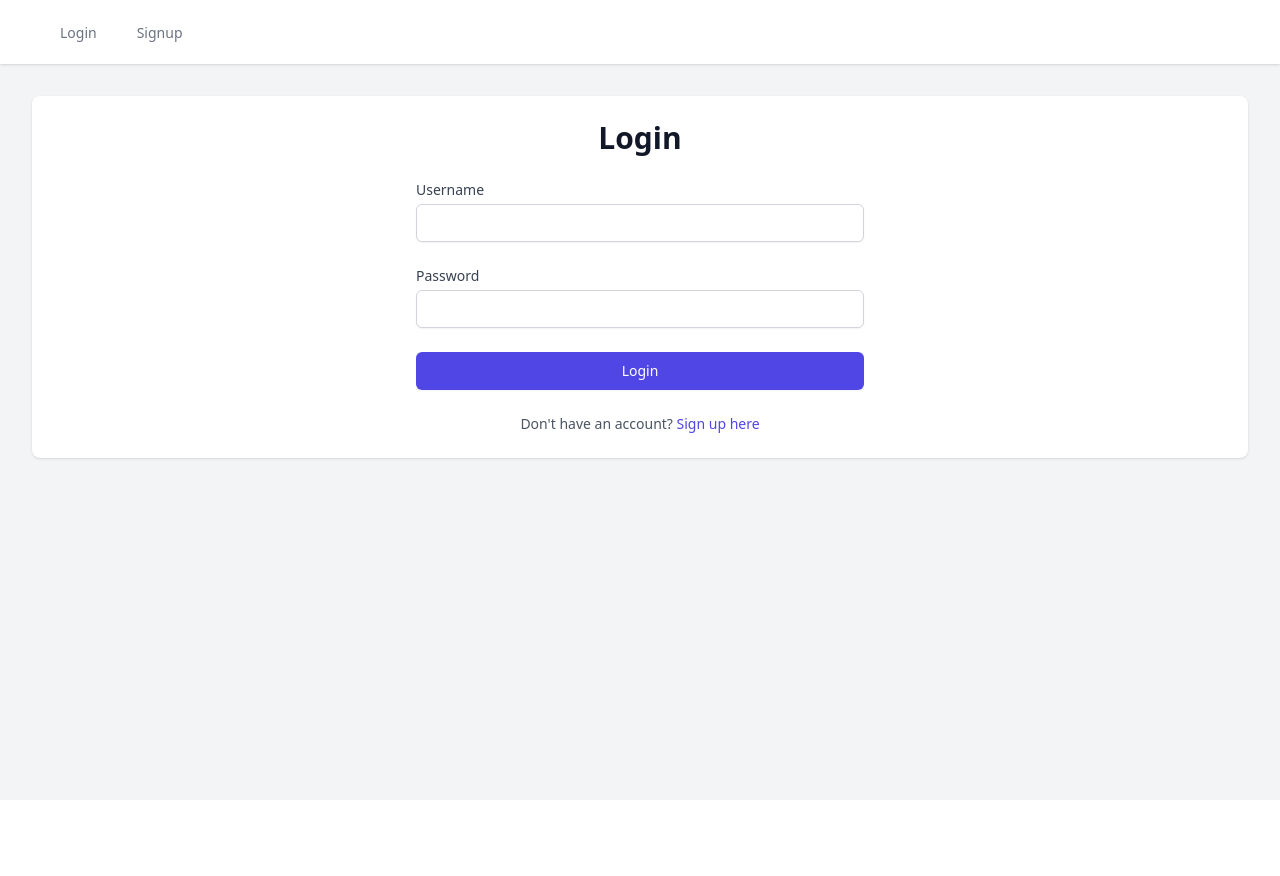
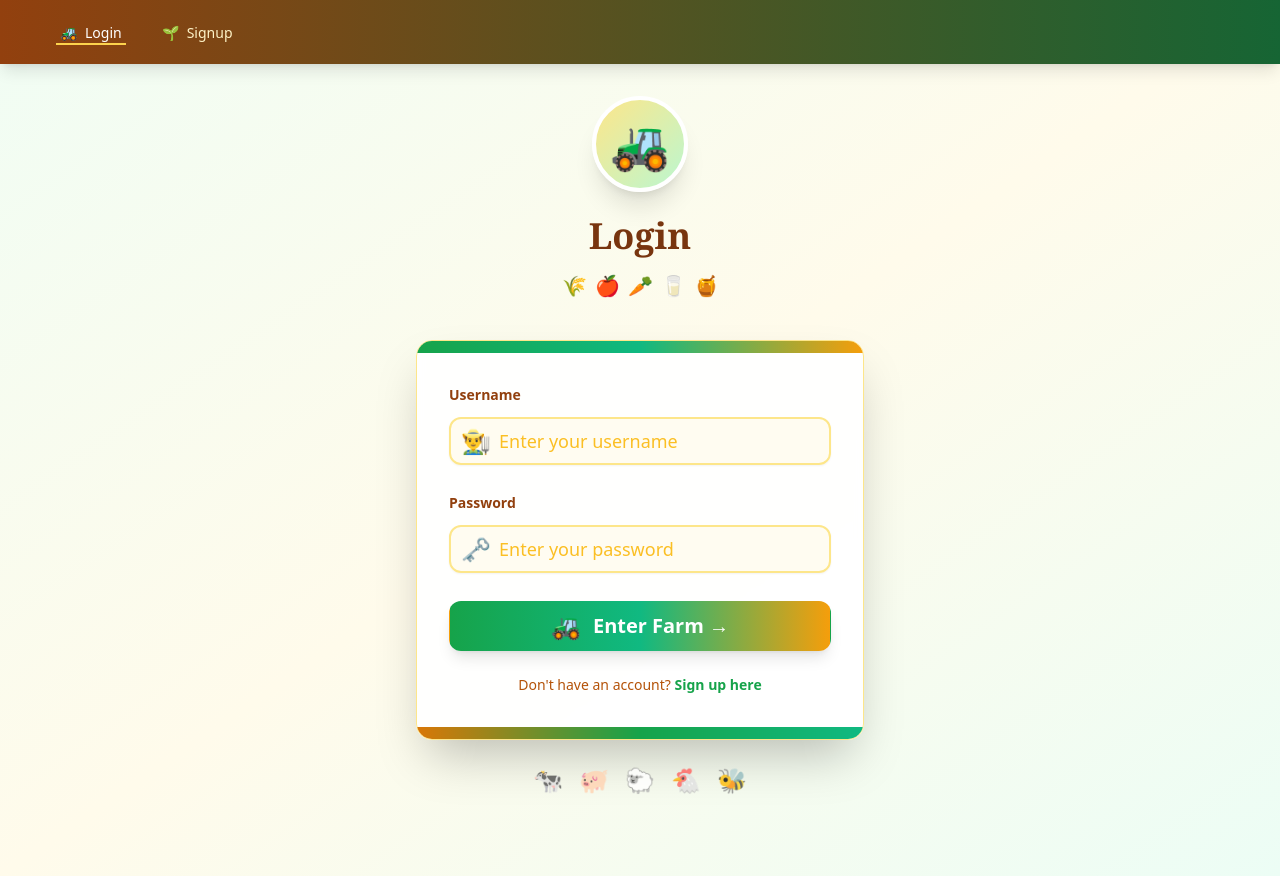
Before and after one commit to wetoyo/yakubian-matrix, a Flask app: page /auth/login in a window 1280 px wide. Before the commit the page ends 462 px from the top, so only its background shows below. Run offline with Flask 3, Linux system fonts and the light colour scheme; some libraries are stand-ins or nearby versions.

Commit message:
add tailwind css to login

```diff
--- a/app/templates/login.html
+++ b/app/templates/login.html
@@ -6,42 +6,55 @@
     <meta name="viewport" content="width=device-width, initial-scale=1.0">
     <title>Login</title>
     <script src="https://cdn.tailwindcss.com"></script>
+    <style>
+        @keyframes float {
+            0% { transform: translateY(0px); }
+            100% { transform: translateY(-5px); }
+        }
+
+        .floating-icon {
+            animation: float 3s ease-in-out infinite alternate;
+        }
+    </style>
 </head>
 
-<body class="bg-gray-100 min-h-screen">
-    <nav class="bg-white shadow mb-8">
+<body class="farm-pattern bg-gradient-to-br from-green-50 via-amber-50 to-emerald-50 min-h-screen">
+    <nav class="bg-gradient-to-r from-amber-800 to-green-800 shadow-lg mb-8">
         <div class="max-w-7xl mx-auto px-4 sm:px-6 lg:px-8">
             <div class="flex justify-between h-16">
-                <div class="flex">
+                <div class="flex items-center">
                     <div class="hidden sm:ml-6 sm:flex sm:space-x-8">
                         {% if session.get('username') %}
                         <a href="{{ url_for('disp_homepage') }}"
-                            class="border-transparent text-gray-500 hover:border-gray-300 hover:text-gray-700 inline-flex items-center px-1 pt-1 border-b-2 text-sm font-medium">
-                            Home
+                            class="border-transparent text-amber-100 hover:text-white hover:border-amber-300 inline-flex items-center px-1 pt-1 border-b-2 text-sm font-medium transition-colors duration-200">
+                            <span class="mr-2">🏡</span> Home
                         </a>
                         <a href="{{ url_for('disp_farm') }}"
-                            class="border-transparent text-gray-500 hover:border-gray-300 hover:text-gray-700 inline-flex items-center px-1 pt-1 border-b-2 text-sm font-medium">
-                            Farm
+                            class="border-transparent text-amber-100 hover:text-white hover:border-amber-300 inline-flex items-center px-1 pt-1 border-b-2 text-sm font-medium transition-colors duration-200">
+                            <span class="mr-2">🌾</span> Farm
                         </a>
                         <a href="{{ url_for('auth.logout_get') }}"
-                            class="border-transparent text-gray-500 hover:border-gray-300 hover:text-gray-700 inline-flex items-center px-1 pt-1 border-b-2 text-sm font-medium">
-                            Logout
+                           class="border-transparent text-amber-100 hover:text-white hover:border-amber-300 inline-flex items-center px-1 pt-1 border-b-2 text-sm font-medium transition-colors duration-200">
+                            <span class="mr-2">👋</span> Logout
                         </a>
                         {% else %}
                         <a href="{{ url_for('auth.login_get') }}"
-                            class="border-transparent text-gray-500 hover:border-gray-300 hover:text-gray-700 inline-flex items-center px-1 pt-1 border-b-2 text-sm font-medium">
-                            Login
+                           class="border-amber-300 text-white inline-flex items-center px-1 pt-1 border-b-2 text-sm font-medium">
+                            <span class="mr-2">🚜</span> Login
                         </a>
                         <a href="{{ url_for('auth.signup_get') }}"
-                            class="border-transparent text-gray-500 hover:border-gray-300 hover:text-gray-700 inline-flex items-center px-1 pt-1 border-b-2 text-sm font-medium">
-                            Signup
+                            class="border-transparent text-amber-100 hover:text-white hover:border-amber-300 inline-flex items-center px-1 pt-1 border-b-2 text-sm font-medium transition-colors duration-200">
+                            <span class="mr-2">🌱</span> Signup
                         </a>
                         {% endif %}
                     </div>
                 </div>
                 {% if session.get('username') %}
                 <div class="flex items-center">
-                    <span class="text-sm text-gray-500">{{ session['username'] }}</span>
+                    <div class="flex items-center bg-amber-700/30 px-4 py-2 rounded-full border border-amber-600/30">
+                        <span class="text-sm text-amber-100 font-medium">{{ session['username'] }}</span>
+                        <span class="ml-2 text-amber-200">👨‍🌾</span>
+                    </div>
                 </div>
                 {% endif %}
             </div>
@@ -53,51 +66,98 @@
         {% if messages %}
         <div class="mb-6 space-y-4">
             {% for category, message in messages %}
-            <div
-                class="p-4 rounded-md {{ 'bg-red-50 text-red-700' if category == 'error' else 'bg-green-50 text-green-700' }}">
-                {{ message }}
+            <div class="p-4 rounded-xl border-l-4 {{ 'bg-red-50 text-red-800 border-red-500' if category == 'error' else 'bg-green-50 text-green-800 border-green-500' }} flex items-start shadow-lg">
+                <p class="mt-1">{{ message }}</p>
+                <button onclick="this.parentElement.remove()" class="ml-auto text-gray-500 hover:text-gray-700">
+                    <span class="text-xl">×</span>
+                </button>
             </div>
             {% endfor %}
         </div>
         {% endif %}
         {% endwith %}
 
-        <div class="bg-white shadow rounded-lg p-6">
-            <div class="max-w-md mx-auto">
-                <h1 class="text-3xl font-bold text-gray-900 mb-6 text-center">Login</h1>
-                <form method="post" class="space-y-6">
+        <div class="flex justify-center items-center min-h-[70vh]">
+            <div class="w-full max-w-md">
+                <div class="text-center mb-10 relative">
+                    <div class="inline-flex items-center justify-center w-24 h-24 bg-gradient-to-br from-amber-200 to-green-200 rounded-full mb-6 border-4 border-white shadow-xl">
+                        <span class="text-5xl floating-icon">🚜</span>
+                    </div>
+                    <h1 class="text-4xl font-bold text-amber-900 mb-3 font-serif">Login</h1>
+
+                    <div class="mt-4 flex justify-center space-x-2">
+                        <span class="text-xl">🌾</span>
+                        <span class="text-xl">🍎</span>
+                        <span class="text-xl">🥕</span>
+                        <span class="text-xl">🥛</span>
+                        <span class="text-xl">🍯</span>
+                    </div>
+                </div>
+
+                <div class="bg-white/95 backdrop-blur-sm rounded-2xl shadow-2xl border border-amber-200 overflow-hidden">
+                    <div class="h-3 bg-gradient-to-r from-green-600 via-emerald-500 to-amber-500 relative"></div>
+
+                    <div class="p-8">
+                        <form method="post" class="space-y-7">
                             <div>
-                        <label for="username" class="block text-sm font-medium text-gray-700">Username</label>
-                        <div class="mt-1">
+                                <label for="username" class="block text-sm font-bold text-amber-800 mb-3 flex items-center">
+                                    Username
+                                </label>
+                                <div class="relative field-container">
+                                    <div class="absolute inset-y-0 left-0 pl-3 flex items-center pointer-events-none field-icon">
+                                        <span class="text-2xl text-amber-500">👨‍🌾</span>
+                                    </div>
                                     <input type="text" id="username" name="username" required
-                                class="appearance-none block w-full px-3 py-2 border border-gray-300 rounded-md shadow-sm placeholder-gray-400 focus:outline-none focus:ring-indigo-500 focus:border-indigo-500 sm:text-sm">
+                                        class="pl-12 appearance-none block w-full px-2 py-2 border-2 border-amber-200 rounded-xl shadow-sm placeholder-amber-400 focus:outline-none focus:ring-3 focus:ring-amber-500/30 focus:border-amber-500 text-amber-900 bg-amber-50/70 text-lg"
+                                        placeholder="Enter your username">
                                 </div>
                             </div>
 
                             <div>
-                        <label for="password" class="block text-sm font-medium text-gray-700">Password</label>
-                        <div class="mt-1">
+                                <label for="password" class="block text-sm font-bold text-amber-800 mb-3 flex items-center">
+                                    Password
+                                </label>
+                                <div class="relative field-container">
+                                    <div class="absolute inset-y-0 left-0 pl-3 flex items-center pointer-events-none field-icon">
+                                        <span class="text-2xl text-amber-500">🗝️</span>
+                                    </div>
                                     <input type="password" id="password" name="password" required
-                                class="appearance-none block w-full px-3 py-2 border border-gray-300 rounded-md shadow-sm placeholder-gray-400 focus:outline-none focus:ring-indigo-500 focus:border-indigo-500 sm:text-sm">
+                                        class="pl-12 appearance-none block w-full px-2 py-2 border-2 border-amber-200 rounded-xl shadow-sm placeholder-amber-400 focus:outline-none focus:ring-3 focus:ring-amber-500/30 focus:border-amber-500 text-amber-900 bg-amber-50/70 text-lg"
+                                        placeholder="Enter your password">
                                 </div>
                             </div>
 
                             <div>
                                 <button type="submit"
-                            class="w-full flex justify-center py-2 px-4 border border-transparent rounded-md shadow-sm text-sm font-medium text-white bg-indigo-600 hover:bg-indigo-700 focus:outline-none focus:ring-2 focus:ring-offset-2 focus:ring-indigo-500">
-                            Login
+                                    class="group w-full flex justify-center items-center py-2 px-4 border border-transparent rounded-xl shadow-lg text-xl font-bold text-white bg-gradient-to-r from-green-600 via-emerald-500 to-amber-500 hover:from-green-700 hover:via-emerald-600 hover:to-amber-600 focus:outline-none focus:ring-3 focus:ring-offset-2 focus:ring-amber-500 transition-all duration-300 transform hover:-translate-y-1 active:translate-y-0">
+                                    <span class="mr-3 text-2xl">🚜</span>
+                                    Enter Farm →
                                 </button>
                             </div>
                         </form>
+
                         <div class="mt-6 text-center">
-                    <p class="text-sm text-gray-600">
+                            <p class="text-sm text-amber-700">
                                 Don't have an account?
                                 <a href="{{ url_for('auth.signup_get') }}"
-                            class="font-medium text-indigo-600 hover:text-indigo-500">
+                                    class="font-bold text-green-600 hover:text-green-800">
                                     Sign up here
                                 </a>
                             </p>
                         </div>
+                    </div>
+
+                    <div class="h-3 bg-gradient-to-r from-amber-600 via-green-600 to-emerald-500 relative"></div>
+                </div>
+
+                <div class="flex justify-center space-x-4 mt-6 text-2xl opacity-80">
+                    <span class="floating-icon" style="animation-delay: 0s;">🐄</span>
+                    <span class="floating-icon" style="animation-delay: 0.2s;">🐖</span>
+                    <span class="floating-icon" style="animation-delay: 0.4s;">🐑</span>
+                    <span class="floating-icon" style="animation-delay: 0.6s;">🐔</span>
+                    <span class="floating-icon" style="animation-delay: 0.8s;">🐝</span>
+                </div>
+					<div class="h-20"></div>
             </div>
         </div>
     </div>
```
Lines whose indentation alone changed are shown as unchanged.
